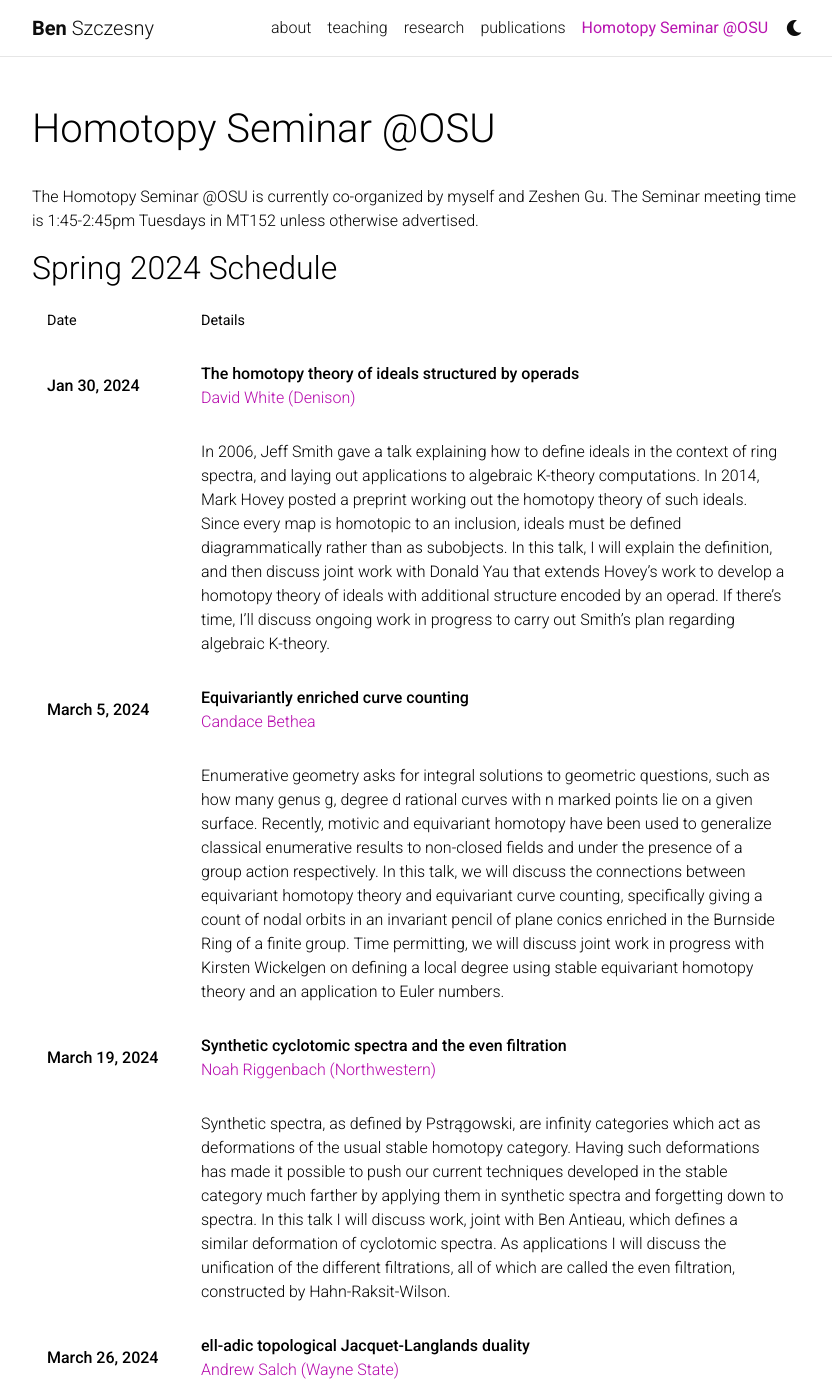
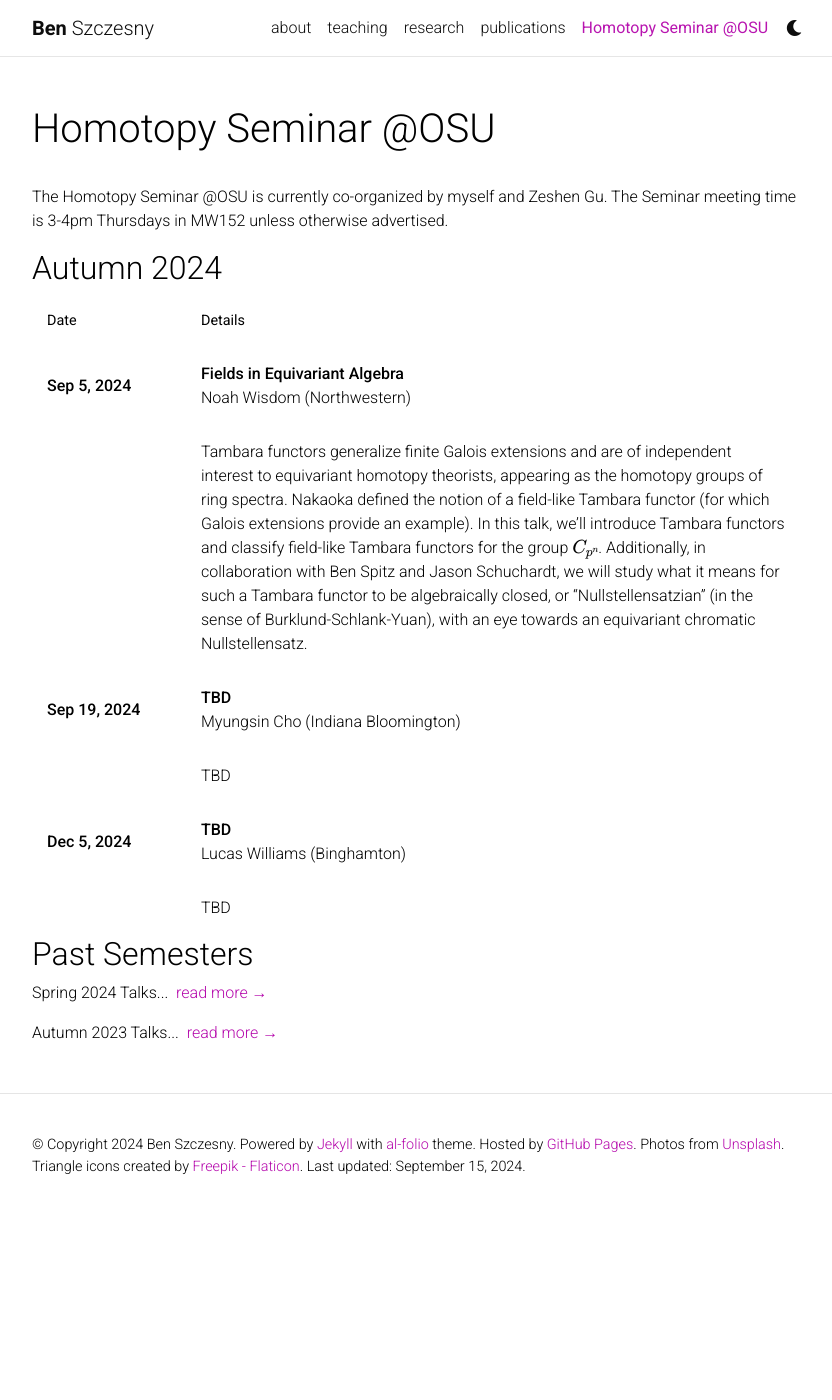
Before and after one commit to BenSzczesny/BenSzczesny.github.io, a Jekyll site: the page built from _pages/homotopyseminar.md, in a window 1280 px wide and 1400 px high. Shown: the whole window, without its empty margins (223-1055 px from the left). Built offline with Jekyll 4.4.1, drawn with Linux system fonts in a browser that asks for light colours; comment, search, counter and statistics services are not loaded; a style sheet for code colours, icons or effects is not loaded; some of the changed text lies outside the part shown.

Commit message:
Updated seminar and included collapsing script

```diff
--- a/Gemfile
+++ b/Gemfile
@@ -21,4 +21,5 @@ end
 group :other_plugins do
     gem 'httparty'
     gem 'feedjira'
+    gem 'wdm', '>= 0.1.0' if Gem.win_platform?
 end
--- /dev/null
+++ b/_includes/scripts/text-expand.html
@@ -0,0 +1,14 @@
+<script>
+    var elements = document.querySelectorAll('p');
+    Array.prototype.forEach.call(elements, function(el, i){
+        if(el.innerHTML=='[expand]') {
+            var parentcontent = el.parentNode.innerHTML.replace('<p>[expand]</p>','<div class="expand" style="display: none; height: 0; overflow: hidden;">').replace('<p>[/expand]</p>','</div>');
+            el.parentNode.innerHTML = parentcontent;
+        }
+    });
+
+    var elements = document.querySelectorAll('div.expand');
+    Array.prototype.forEach.call(elements, function(el, i){
+        el.previousElementSibling.innerHTML = el.previousElementSibling.innerHTML + '<span>...&nbsp; <a href="#" style="cursor: pointer;" onclick="this.parentNode.parentNode.nextElementSibling.style.display = \'block\'; this.parentNode.parentNode.nextElementSibling.style.height = \'auto\'; this.parentNode.style.display = \'none\';">read&nbsp;more&nbsp;&rarr;</a></span>';
+    });
+</script>
--- a/_layouts/default.html
+++ b/_layouts/default.html
@@ -31,5 +31,6 @@
     {% include scripts/mathjax.html %}
     {% include scripts/analytics.html %}
     {% include scripts/progressBar.html %}
+    {% include scripts/text-expand.html %}
   </body>
 </html>
--- a/_pages/homotopyseminar.md
+++ b/_pages/homotopyseminar.md
@@ -7,10 +7,67 @@ nav: true
 nav_order: 4
 ---
 
-The Homotopy Seminar @OSU is currently co-organized by myself and Zeshen Gu. The Seminar meeting time is 1:45-2:45pm Tuesdays in MT152 unless otherwise advertised.
+The Homotopy Seminar @OSU is currently co-organized by myself and Zeshen Gu. The Seminar meeting time is 3-4pm Thursdays in MW152 unless otherwise advertised.
 
-## Spring 2024 Schedule
 
+## Autumn 2024
+
+<table>
+<colgroup>
+<col width="20%" />
+<col width="80%" />
+</colgroup>
+<thead>
+<tr class="header">
+<th>Date</th>
+<th>Details</th>
+</tr>
+</thead>
+<tbody>
+
+<tr>
+<td markdown="span">**Sep 5, 2024**</td>
+<td markdown="span">
+**Fields in Equivariant Algebra**<br> Noah Wisdom (Northwestern) </td>
+</tr>
+<tr>
+<td></td>
+<td markdown="span">
+Tambara functors generalize finite Galois extensions and are of independent interest to equivariant homotopy theorists, appearing as the homotopy groups of ring spectra. Nakaoka defined the notion of a field-like Tambara functor (for which Galois extensions provide an example). In this talk, we'll introduce Tambara functors and classify field-like Tambara functors for the group $$C_{p^n}$$. Additionally, in collaboration with Ben Spitz and Jason Schuchardt, we will study what it means for such a Tambara functor to be algebraically closed, or "Nullstellensatzian" (in the sense of Burklund-Schlank-Yuan), with an eye towards an equivariant chromatic Nullstellensatz.
+</td>
+</tr>
+
+<tr>
+<td markdown="span">**Sep 19, 2024**</td>
+<td markdown="span">
+**TBD**<br> Myungsin Cho (Indiana Bloomington) </td>
+</tr>
+<tr>
+<td></td>
+<td markdown="span">
+TBD
+</td>
+</tr>
+
+<tr>
+<td markdown="span">**Dec 5, 2024**</td>
+<td markdown="span">
+**TBD**<br> Lucas Williams (Binghamton) </td>
+</tr>
+<tr>
+<td></td>
+<td markdown="span">
+TBD
+</td>
+</tr>
+
+</tbody>
+</table>
+
+## Past Semesters
+<div>
+<p>Spring 2024 Talks</p>
+<p>[expand]</p>
 <table>
 <colgroup>
 <col width="20%" />
@@ -144,9 +201,12 @@ We will continue the discussion of applications of small functors to representab
 
 </tbody>
 </table>
+<p>[/expand]</p>
+</div>
 
-
-## Autumn 2023 Schedule
+<div>
+<p>Autumn 2023 Talks</p>
+<p>[expand]</p>
 <table>
 <colgroup>
 <col width="20%" />
@@ -160,7 +220,7 @@ We will continue the discussion of applications of small functors to representab
 </thead>
 <tbody>
 <tr>
-<td markdown="span">**Oct 10, 2023**<br> In Room JR0295</td>
+<td markdown="span">**Oct 10, 2023**</td>
 <td markdown="span">
 **Equivariant Dunn Additivity**<br> Ben Szczesny </td>
 </tr>
@@ -223,3 +283,5 @@ Chromatic homotopy theory attempts to study the stable homotopy category by brea
 
 </tbody>
 </table>
+<p>[/expand]</p>
+</div>
```
